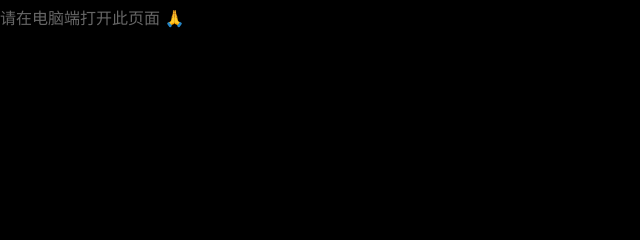
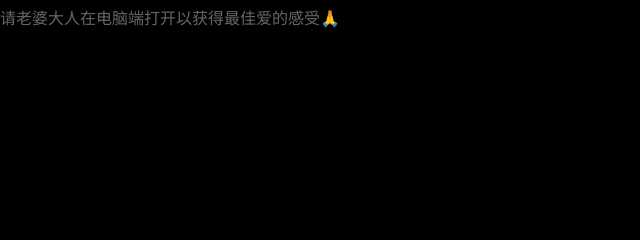
Before and after one commit to Mario760/happyNewYr, a Flask app: page / in a window 1280 px wide. Shown: the part 150-390 px from the top of the page, without its empty margins (0-640 px from the left). Run offline with Flask 3, Linux system fonts and the light colour scheme.

Commit message:
reformat

```diff
--- a/templates/index.html
+++ b/templates/index.html
@@ -59,7 +59,7 @@
 
 <!-- 手机端提示 -->
 <div class="message">
-    请在电脑端打开此页面 🙏
+    请老婆大人在电脑端打开以获得最佳爱的感受🙏
 </div>
 
 <script>
```
